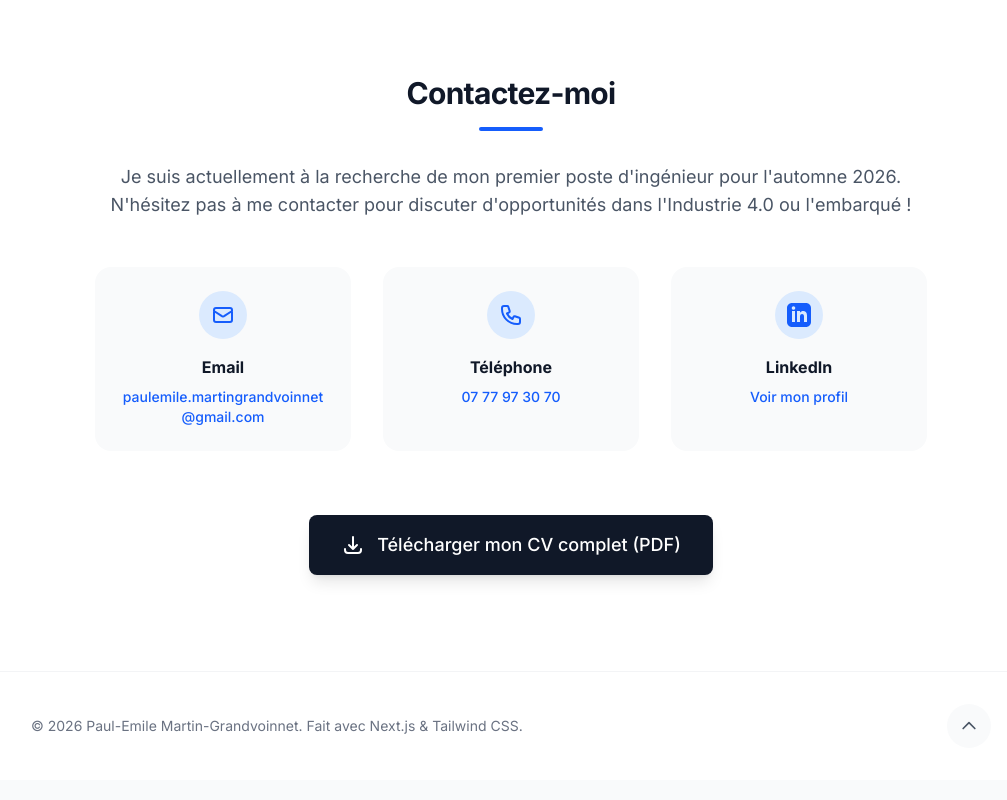
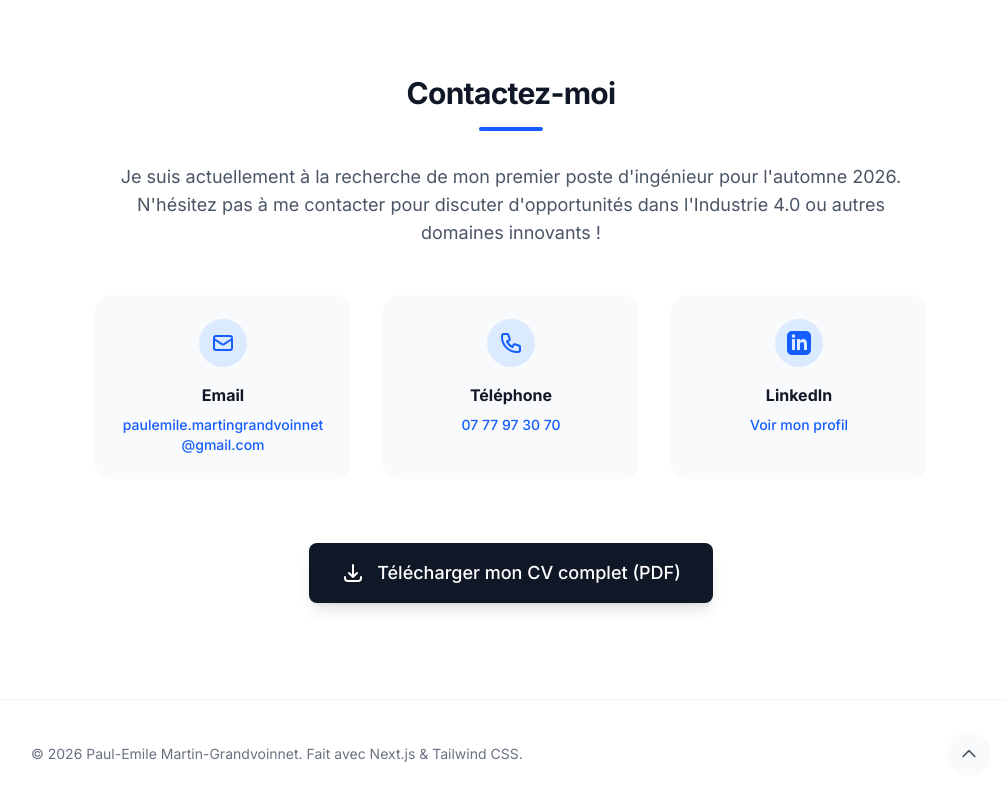
Before and after one commit to ProjectsPEMG/Portfolio, a Next.js app: page / in a window 1280 px wide. Shown: the part 2668-3468 px from the top of the page, without its empty margins (129-1136 px from the left). Built offline with nearby package versions, Linux system fonts and the light colour scheme.

Commit message:
Update Contact.tsx

```diff
--- a/components/Contact.tsx
+++ b/components/Contact.tsx
@@ -21,7 +21,7 @@ export default function Contact() {
 
           <p className="text-lg text-gray-600 dark:text-gray-400 mb-12">
             Je suis actuellement à la recherche de mon premier poste d&apos;ingénieur pour l&apos;automne 2026.
-            N&apos;hésitez pas à me contacter pour discuter d&apos;opportunités dans l&apos;Industrie 4.0 ou l&apos;embarqué !
+            N&apos;hésitez pas à me contacter pour discuter d&apos;opportunités dans l&apos;Industrie 4.0 ou autres domaines innovants !
           </p>
         </motion.div>
 
```
